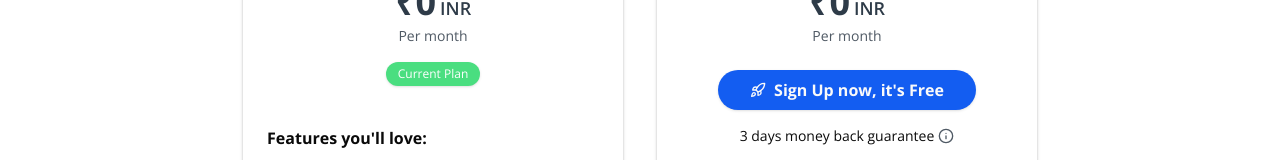
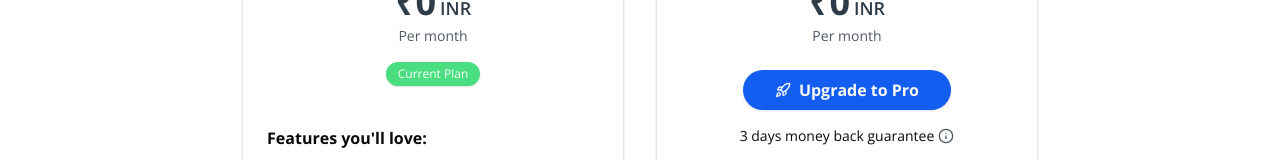
Before and after one commit to anthroholictechnologies/answerwriting, a Next.js app: page /pricing in a window 1280 px wide. Shown: the part 469-629 px from the top of the page. Built offline with nearby package versions, Linux system fonts and the light colour scheme; no server answers; the database is empty.

Commit message:
fix:pricing must only redirect to upgrade

```diff
--- a/src/components/pricing/cards_pricing.tsx
+++ b/src/components/pricing/cards_pricing.tsx
@@ -7,13 +7,15 @@ import {
 } from "answerwriting/components/ui/card";
 import { Check, RocketIcon, X } from "lucide-react";
 import { PricingToolTip } from "answerwriting/components/pricing/tooltip_pricing";
-import { CommonButton } from "../react-common/buttons/button_upgrade";
 import { Plans, PlanType } from "answerwriting/types/payment.types";
 import { maxBy } from "lodash";
 import {
   convertPaisaToRupee,
   getDurationMonths,
 } from "answerwriting/lib/utils";
+import { ButtonPrimary } from "../react-common/buttons/button_primary";
+import { ApiRoutePaths } from "answerwriting/types/general.types";
+import Link from "next/link";
 
 type Feature = {
   d: string;
@@ -75,7 +77,6 @@ const PricingCard: React.FC<PricingCardProps> = ({
   featHeading,
   showUpgradeButton = false,
   lucideIcon,
-  isLoggedIn,
   pricingPage = false,
 }) => {
   return (
@@ -113,11 +114,14 @@ const PricingCard: React.FC<PricingCardProps> = ({
 
       {pricingPage && showUpgradeButton && (
         <div className="flex flex-col items-center gap-4 px-4 sm:px-6">
-          <CommonButton
-            isProUser={false}
-            variant="primary"
-            isLoggedIn={isLoggedIn}
-          />
+           <Link href={ApiRoutePaths.PAGE_UPGRADE}>
+            <ButtonPrimary>
+              <div className="flex gap-2 items-center">
+                <RocketIcon className="h-6 w-6" />
+                Upgrade to Pro
+              </div>
+            </ButtonPrimary>
+          </Link>
           <div className="flex items-center justify-center gap-1 text-sm text-center">
             <span>3 days money back guarantee</span>
             <PricingToolTip text="Try pro for 3 days. If you're not happy, we'll give you a full refund." />
```
